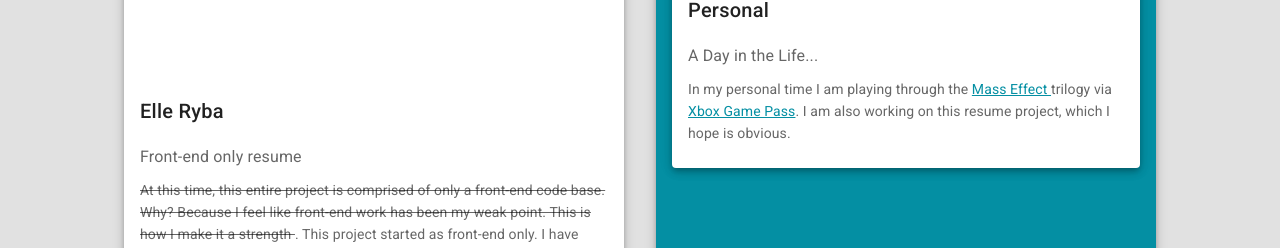
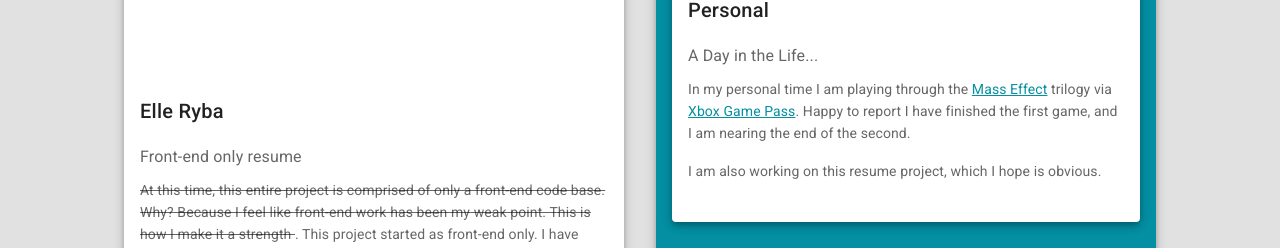
Before and after one commit to elleryba/vuetify-resume, a Vue app in the folder resume.ui/: page /#/ in a window 1280 px wide. Shown: the part 363-611 px from the top of the page. Built offline with nearby package versions, Linux system fonts and the light colour scheme; no server answers.

Commit message:
- update PersonalInfo component data

```diff
--- a/resume.ui/src/components/PersonalInfo.vue
+++ b/resume.ui/src/components/PersonalInfo.vue
@@ -9,20 +9,19 @@
           </v-row>
           <v-row class="my-2 mx-0">
             <div align="left" class="text-subtitle-3">
-              In my personal time I am playing through the
+              <p>In my personal time I am playing through the
               <a
                 href="https://www.ea.com/games/mass-effect/mass-effect-legendary-edition"
                 target="_blank"
               >
-                Mass Effect
-              </a>
-              trilogy via
+                Mass Effect</a> trilogy via
               <a
                 href="https://www.xbox.com/en-US/games/store/xbox-game-pass-ultimate/cfq7ttc0khs0"
                 target="_blank"
-                >Xbox Game Pass</a
-              >. I am also working on this resume project, which I hope is
-              obvious.
+              >
+                Xbox Game Pass</a>. Happy to report I have finished the first game,
+                and I am nearing the end of the second.</p>
+               <p>I am also working on this resume project, which I hope is obvious.</p>
             </div>
           </v-row>
         </v-card-text>
```
